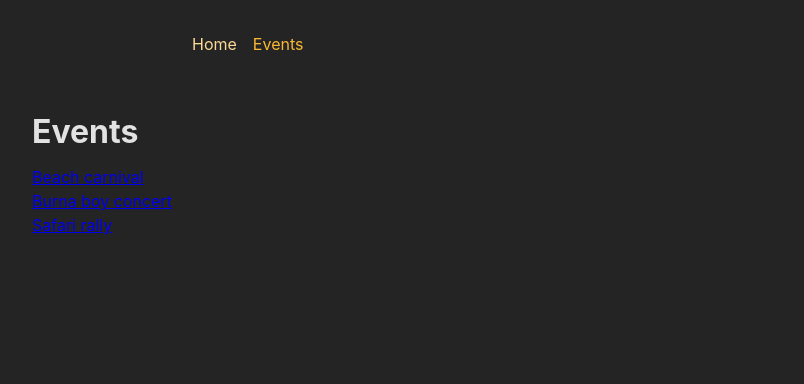
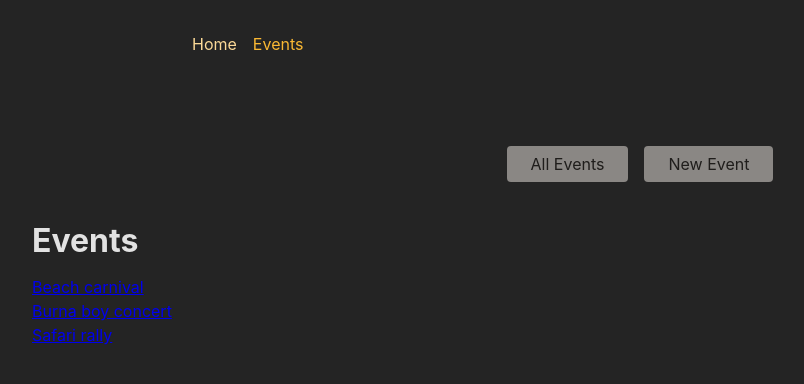
Before and after one commit to edcsu/react_router_advanced, a React (Create React App) app in the folder frontend/: page /events in a window 1280 px wide. Shown: the top 384 px of the page, without its empty margins (0-804 px from the left). Built offline with nearby package versions, Linux system fonts and the light colour scheme.

Commit message:
refactor: nest all event related links

```diff
--- /dev/null
+++ b/frontend/src/pages/EventsRoot.js
@@ -0,0 +1,14 @@
+import { Outlet } from 'react-router'
+
+import EventsNaviagtion from '../components/EventsNavigation'
+
+const EventsRoot = () => {
+  return (
+    <>
+        <EventsNaviagtion />
+        <Outlet />
+    </>
+  )
+}
+
+export default EventsRoot
```
Also changed, not shown: frontend/src/App.js (+11 -4 lines).
